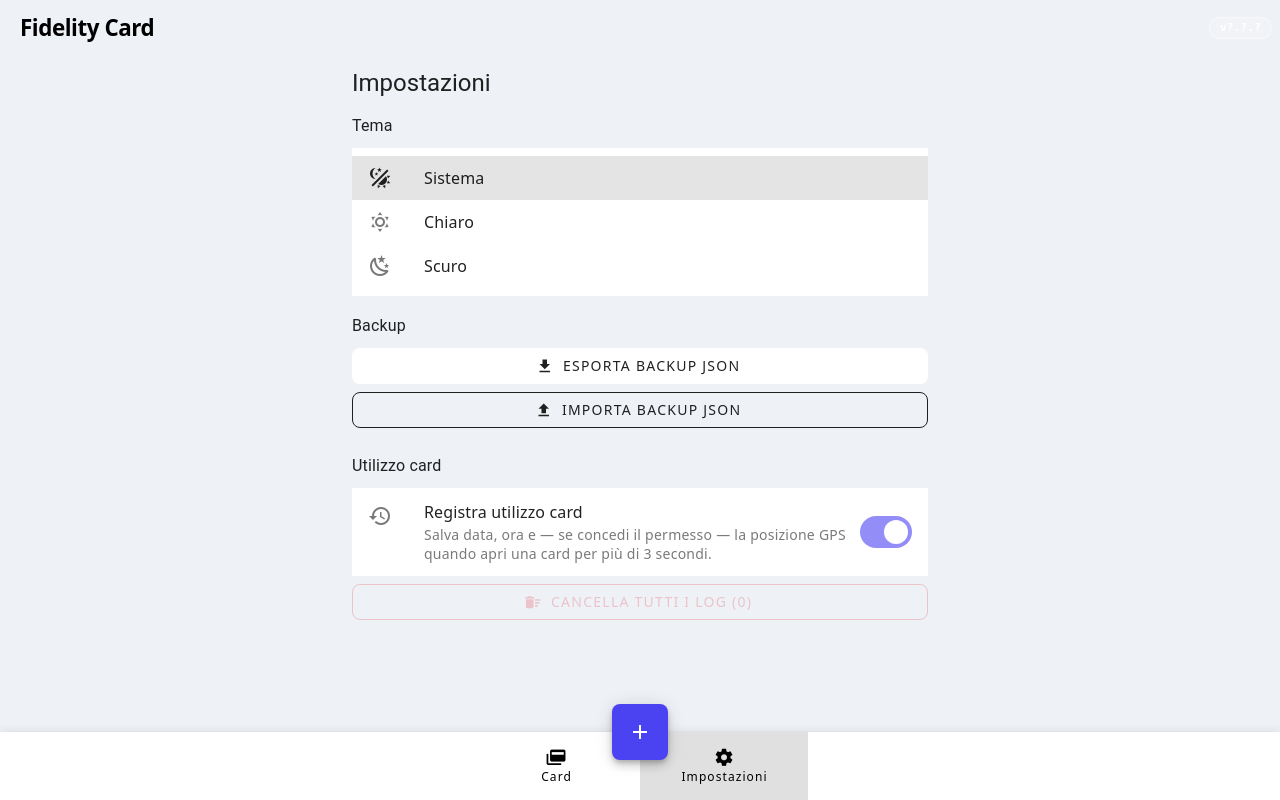
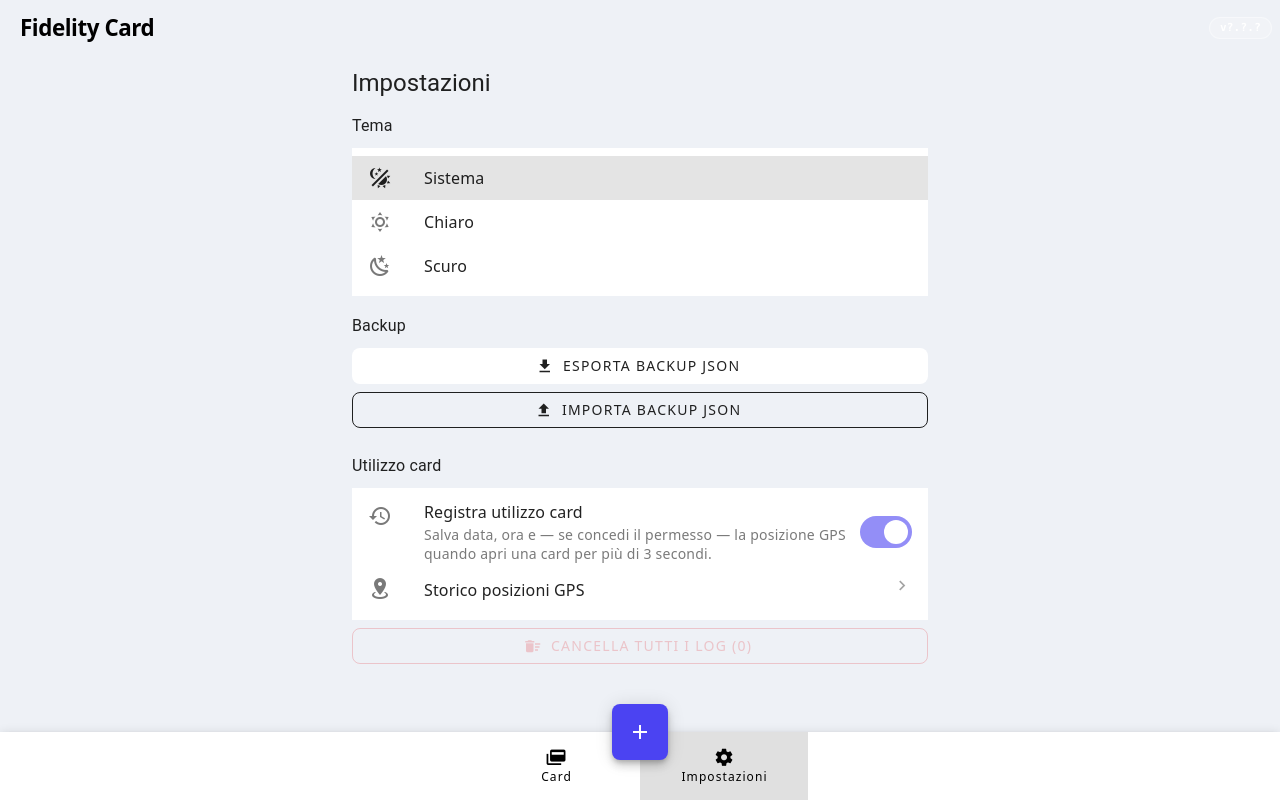
Before and after one commit to savez/fidality-card, a Vue app: page /#/settings in a window 1280 px wide. Built offline with nearby package versions, Linux system fonts and the light colour scheme.

Commit message:
feat(logs): integra la pagina storico posizioni in Impostazioni

```diff
--- a/src/router.js
+++ b/src/router.js
@@ -4,13 +4,26 @@ const routes = [
   { path: '/', redirect: '/cards' },
   { path: '/cards', name: 'cards', component: () => import('@/views/CardsView.vue') },
   { path: '/cards/new', name: 'card-new', component: () => import('@/views/CardEditView.vue') },
-  { path: '/cards/:id', name: 'card-detail', component: () => import('@/views/CardDetailView.vue') },
-  { path: '/cards/:id/edit', name: 'card-edit', component: () => import('@/views/CardEditView.vue') },
+  {
+    path: '/cards/:id',
+    name: 'card-detail',
+    component: () => import('@/views/CardDetailView.vue'),
+  },
+  {
+    path: '/cards/:id/edit',
+    name: 'card-edit',
+    component: () => import('@/views/CardEditView.vue'),
+  },
   { path: '/import', name: 'import', component: () => import('@/views/ImportView.vue') },
-  { path: '/settings', name: 'settings', component: () => import('@/views/SettingsView.vue') }
+  { path: '/settings', name: 'settings', component: () => import('@/views/SettingsView.vue') },
+  {
+    path: '/settings/posizioni',
+    name: 'settings-locations',
+    component: () => import('@/views/LocationHistoryView.vue'),
+  },
 ]
 
 export const router = createRouter({
   history: createWebHashHistory(),
-  routes
+  routes,
 })
--- a/src/views/SettingsView.vue
+++ b/src/views/SettingsView.vue
@@ -1,11 +1,13 @@
 <script setup>
 import { ref, computed, onMounted } from 'vue'
+import { useRouter } from 'vue-router'
 import { useCardsStore } from '@/stores/cards.js'
 import { useTheme } from '@/composables/useTheme.js'
 import { backupFilename, buildBackupFile } from '@/share/backupFile.js'
 import { useLogsStore } from '@/stores/logs.js'
 
 const { mode: themeMode, setMode: setThemeMode } = useTheme()
+const router = useRouter()
 const cards = useCardsStore()
 const fileInput = ref(null)
 const message = ref(null)
@@ -180,6 +182,13 @@ async function onImportFile(event) {
           <v-switch v-model="loggingEnabled" color="primary" hide-details inset />
         </template>
       </v-list-item>
+      <v-list-item @click="router.push({ name: 'settings-locations' })">
+        <template #prepend><v-icon>mdi-map-marker-radius</v-icon></template>
+        <v-list-item-title>Storico posizioni GPS</v-list-item-title>
+        <template #append>
+          <v-icon size="20" color="medium-emphasis">mdi-chevron-right</v-icon>
+        </template>
+      </v-list-item>
     </v-list>
     <v-btn
       block
```
